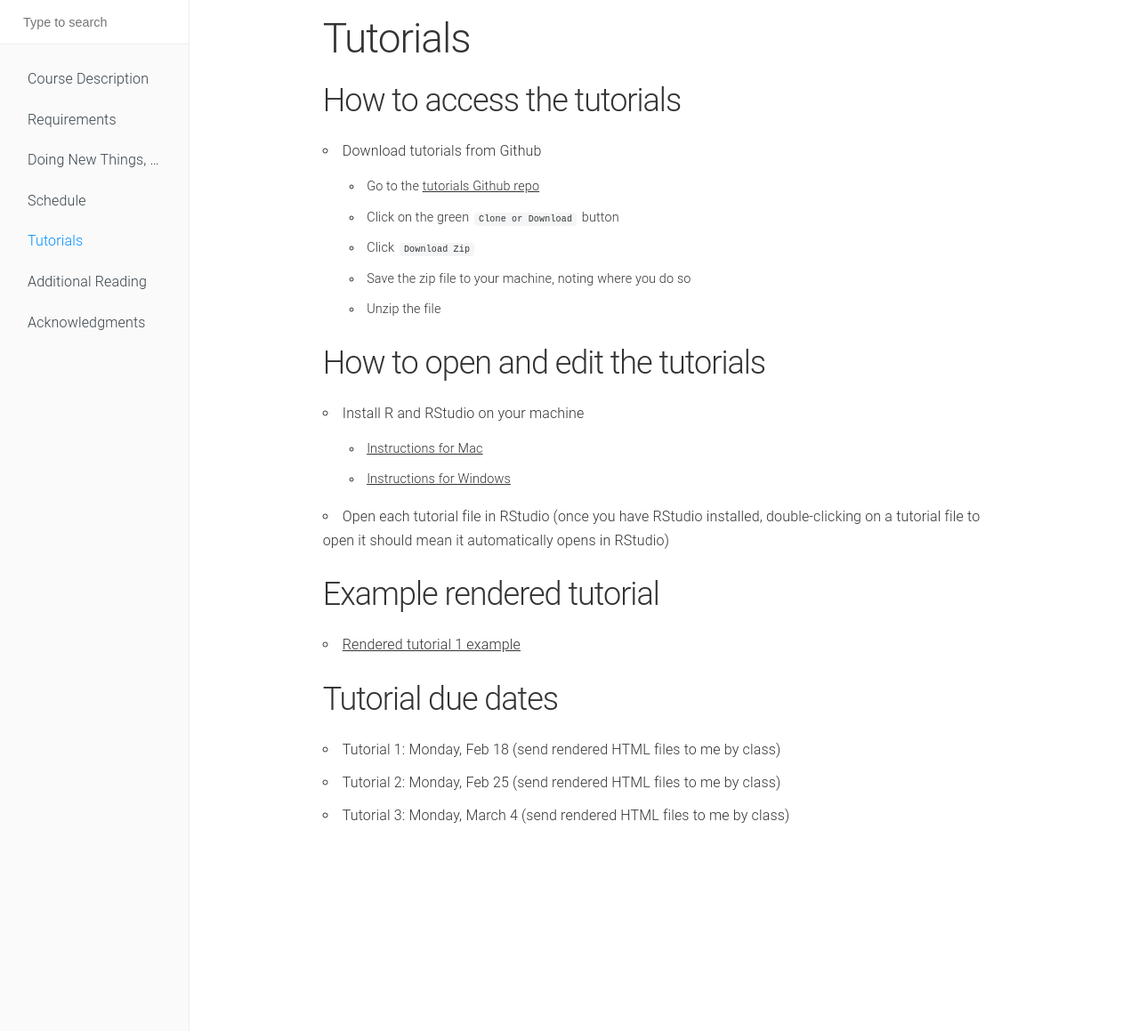
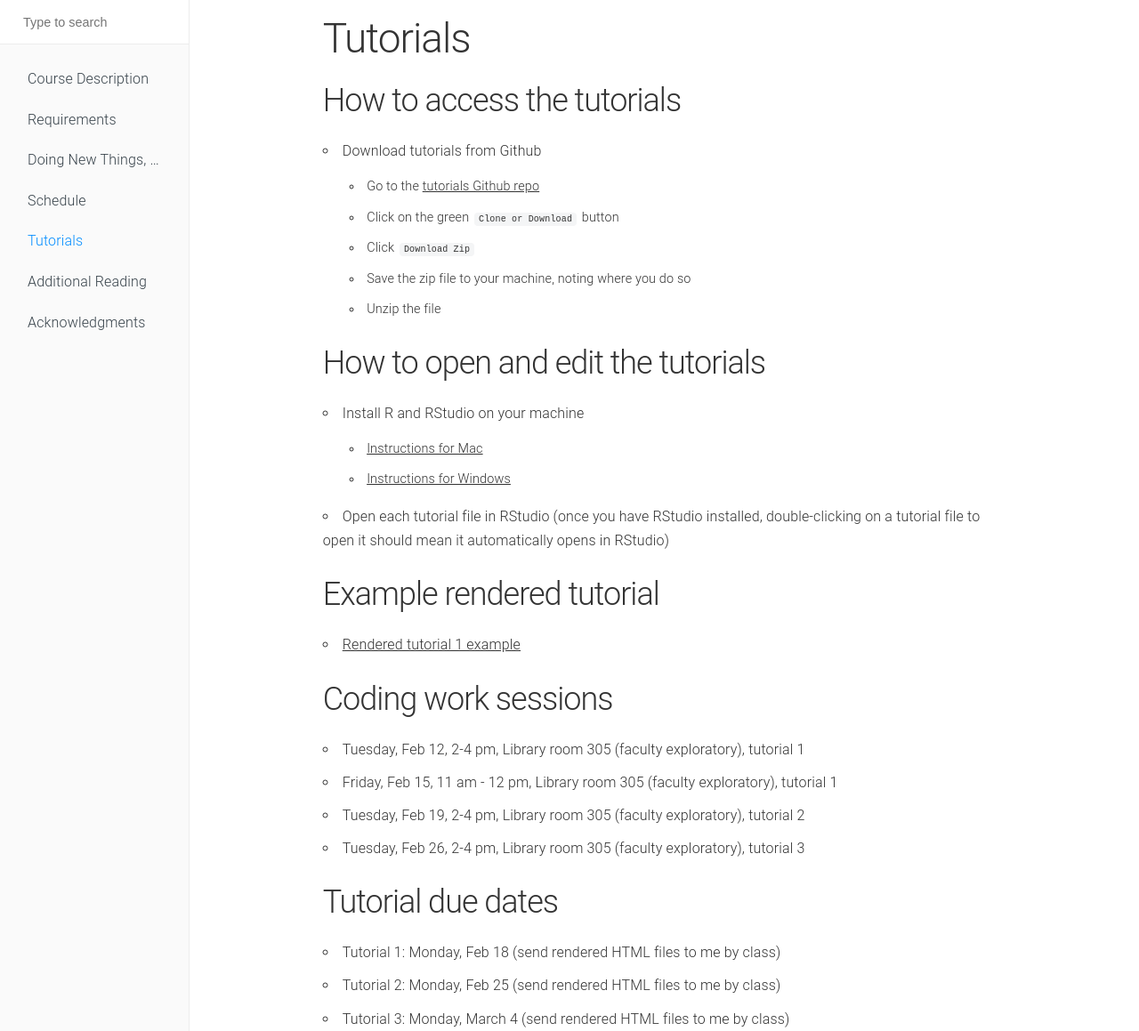
Before and after one commit to lcthomas/eng682s19, a Jekyll site: the page built from tutorials.md, in a window 1280 px wide. Shown: the whole page at 89% size. Built offline with Jekyll 4.4.1, drawn with Linux system fonts in a browser that asks for light colours.

Commit message:
Coding work session dates added

```diff
--- a/tutorials.md
+++ b/tutorials.md
@@ -21,6 +21,12 @@ navigation: 5
 ## Example rendered tutorial
 * [Rendered tutorial 1 example](https://lindsaythomas.net/eng682s19/tutorial-1.html)
 
+## Coding work sessions
+* Tuesday, Feb 12, 2-4 pm, Library room 305 (faculty exploratory), tutorial 1
+* Friday, Feb 15, 11 am - 12 pm, Library room 305 (faculty exploratory), tutorial 1
+* Tuesday, Feb 19, 2-4 pm, Library room 305 (faculty exploratory), tutorial 2
+* Tuesday, Feb 26, 2-4 pm, Library room 305 (faculty exploratory), tutorial 3
+
 ## Tutorial due dates
 * Tutorial 1: Monday, Feb 18 (send rendered HTML files to me by class)
 * Tutorial 2: Monday, Feb 25 (send rendered HTML files to me by class)
```
